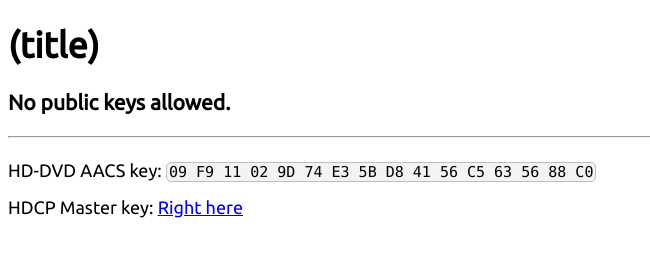
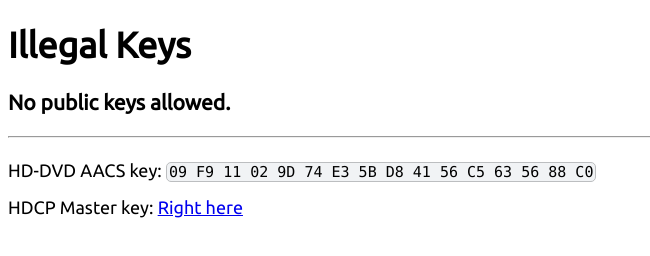
Before and after one commit to xandaaah/xandaaah.github.io, a plain HTML site: page blog/illegalkeys.html in a window 1280 px wide. Shown: the whole page, without its empty margins (0-650 px from the left). Drawn offline with Linux system fonts and the light colour scheme; a web font is replaced by a local one.

Commit message:
Quick fix

```diff
--- a/blog/illegalkeys.html
+++ b/blog/illegalkeys.html
@@ -21,7 +21,7 @@
     <x-include src="/assets/htmyblog/htmyblog.html"></x-include>
     <!--End HTMY/HTBLOG-->
 
-    <x-blog-meta titl="Illegal Keys" subtitle="No public keys allowed."></x-blog-meta>
+    <x-blog-meta title="Illegal Keys" subtitle="No public keys allowed."></x-blog-meta>
     <inline>HD-DVD AACS key:</inline>
     <inline>
         <x-code>09 F9 11 02 9D 74 E3 5B D8 41 56 C5 63 56 88 C0</x-code>
```
